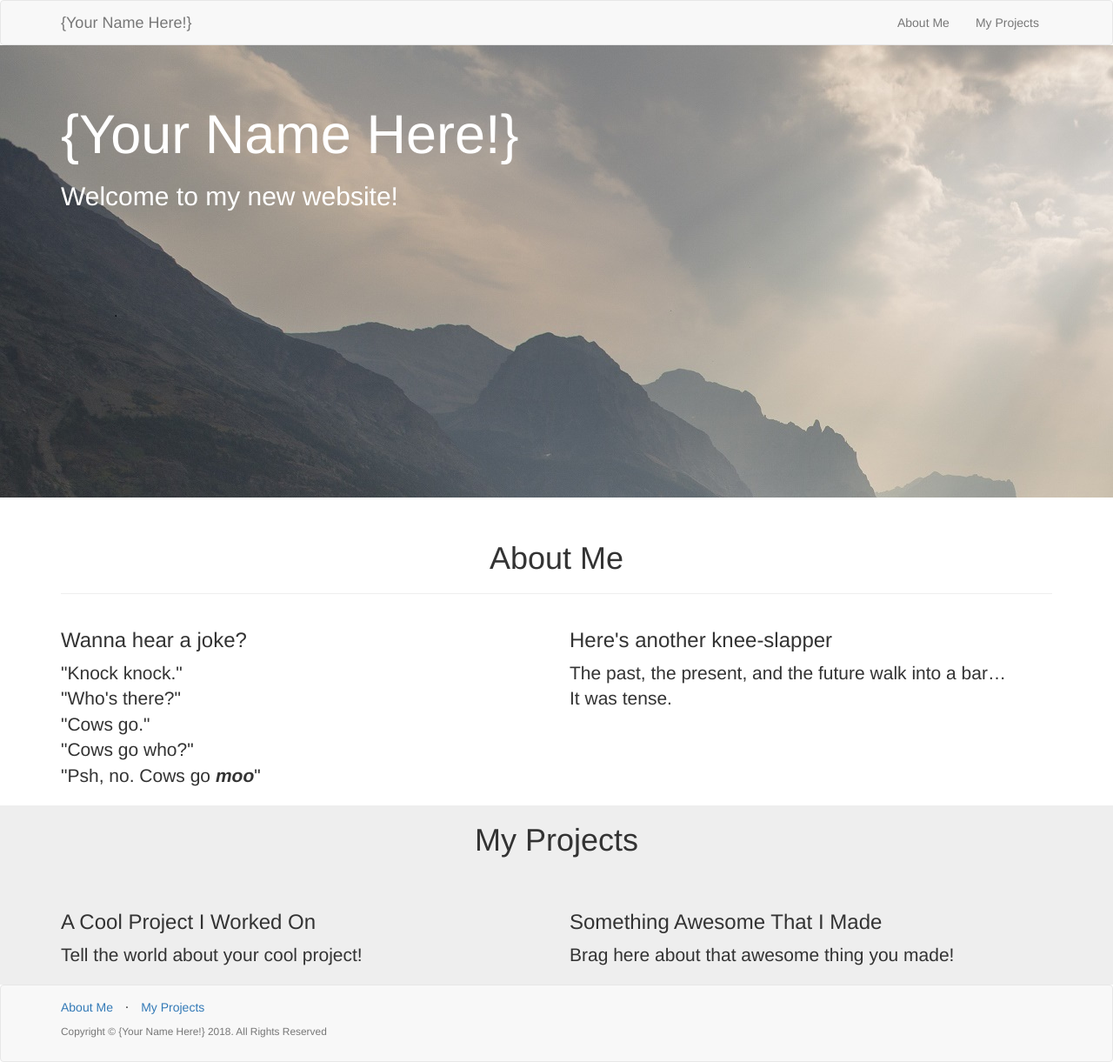
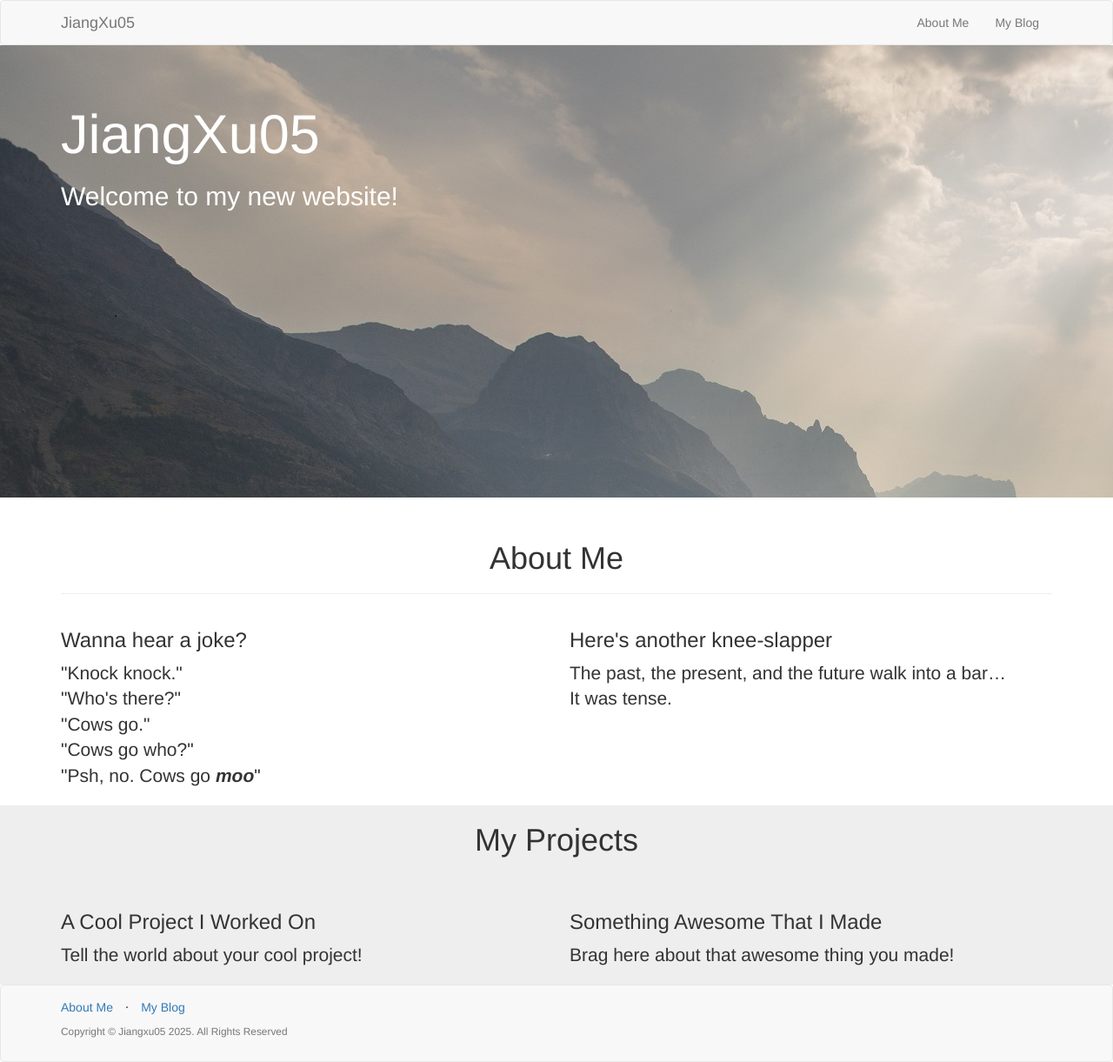
Before and after one commit to jiangxu05/jiangxu05.github.io, a plain HTML site: page index.html in a window 1280 px wide. Shown: the whole page at 87% size. Drawn offline with nearby package versions, Linux system fonts and the light colour scheme.

Commit message:
feat: modify content

```diff
--- a/index.html
+++ b/index.html
@@ -5,7 +5,7 @@
     <meta charset="utf-8">
     <meta http-equiv="X-UA-Compatible" content="IE=edge">
     <meta name="viewport" content="width=device-width, initial-scale=1, shrink-to-fit=no">
-    <title>{Your Name Here!}</title>
+    <title>JiangXu05's personal site</title>
     <link rel="stylesheet" href="https://maxcdn.bootstrapcdn.com/bootstrap/3.3.7/css/bootstrap.min.css" type="text/css">
     <link rel="stylesheet" href="https://maxcdn.bootstrapcdn.com/font-awesome/4.7.0/css/font-awesome.min.css" type="text/css">
     <link rel="stylesheet" href="css/main.css"  type="text/css">
@@ -20,7 +20,7 @@
                     <span class="icon-bar"></span>
                     <span class="icon-bar"></span>
                 </button>
-                <a class="navbar-brand topnav" href="#">{Your Name Here!}</a>
+                <a class="navbar-brand topnav" href="/">JiangXu05</a>
             </div>
             <div class="collapse navbar-collapse" id="my-navbar-collapse">
                 <ul class="nav navbar-nav navbar-right">
@@ -28,7 +28,7 @@
                         <a href="#about">About Me</a>
                     </li>
                     <li>
-                        <a href="#projects">My Projects</a>
+                        <a href="/blog">My Blog</a>
                     </li>
                 </ul>
             </div>
@@ -38,7 +38,7 @@
     <header>
         <div class="jumbotron jumbotron-fluid">
             <div class="container">
-                <h1>{Your Name Here!}</h1>
+                <h1>JiangXu05</h1>
                 <h2>Welcome to my new website!</h2>
             </div>
         </div>
@@ -106,10 +106,10 @@
                         </li>
                         <li class="footer-menu-divider">&sdot;</li>
                         <li>
-                            <a href="#projects">My Projects</a>
+                            <a href="/blog">My Blog</a>
                         </li>
                     </ul>
-                    <p class="copyright text-muted small">Copyright &copy; {Your Name Here!} 2018. All Rights Reserved</p>
+                    <p class="copyright text-muted small">Copyright &copy; Jiangxu05 2025. All Rights Reserved</p>
                 </div>
             </div>
         </div>
```
